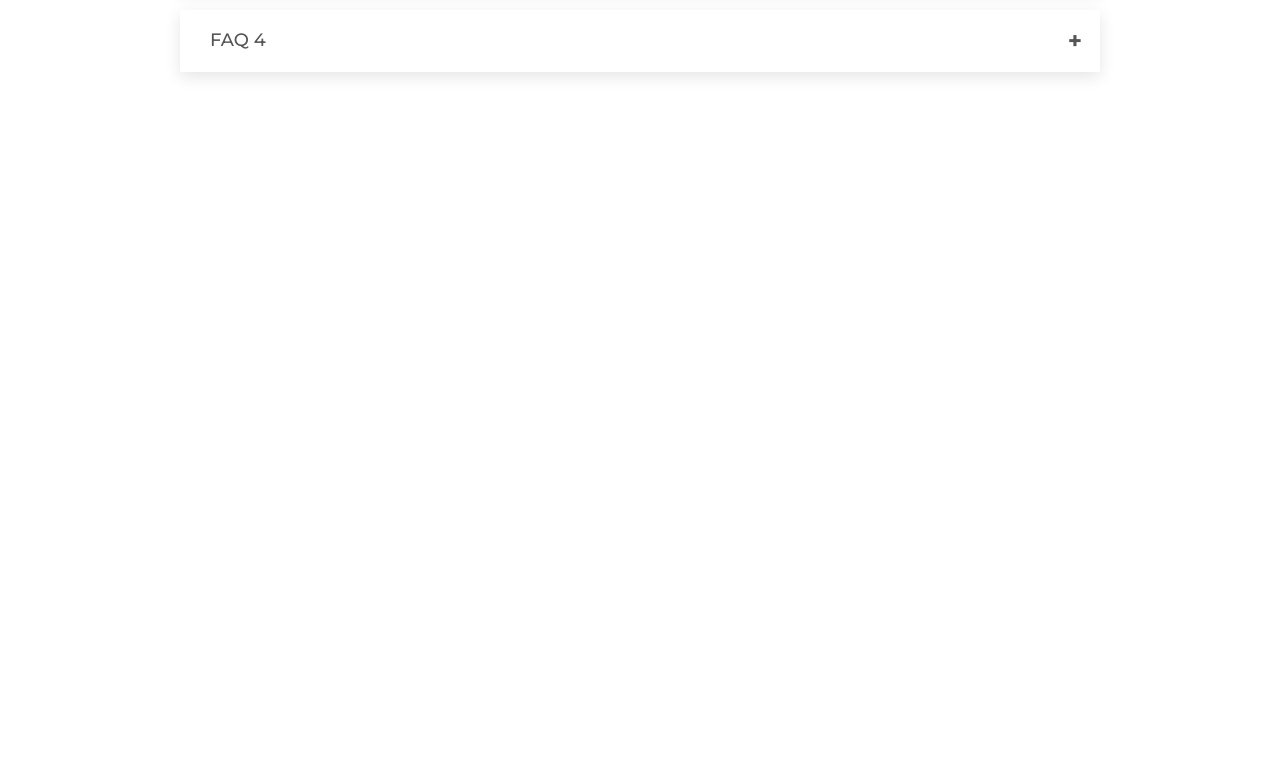
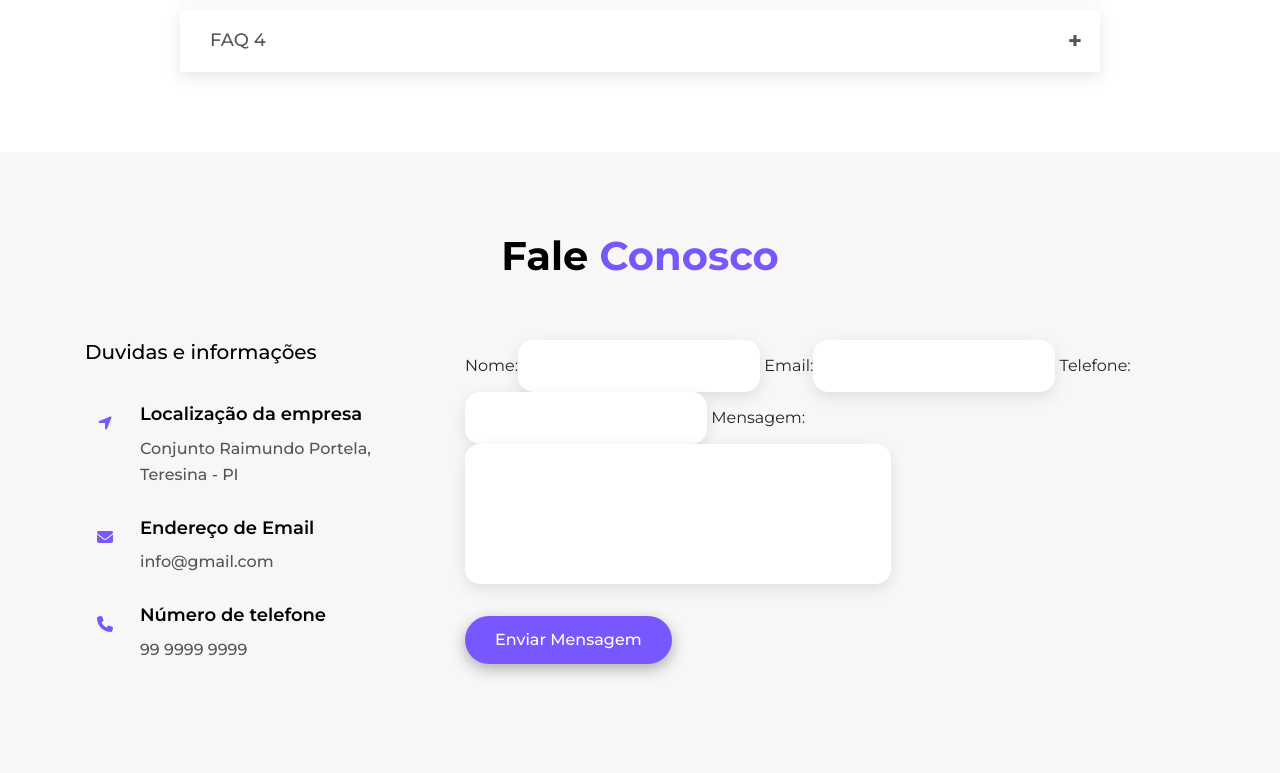
Before and after one commit to luanaAlm/service_page, a Django app: page / in a window 1280 px wide. Shown: the part 3045-3818 px from the top of the page. Before the commit the page ends 3122 px from the top, so only its background shows below. Run offline with Django 3.2, Linux system fonts and the light colour scheme; data that the repository does not hold is empty; some libraries are stand-ins or nearby versions.

Commit message:
section Contact

```diff
--- a/core/templates/index.html
+++ b/core/templates/index.html
@@ -225,4 +225,73 @@
     </div>
 </section>
 <!--Fim FAQ -->
+<!-- Inicio Contact -->
+<section class="contact section-padding">
+    <div class="container">
+        <div class="row justify-content-center">
+            <div class="col-lg-8">
+                <div class="section-title">
+                    <h2>Fale <span>Conosco</span></h2>
+                </div>
+            </div>
+        </div>
+        <div class="row">
+            <div class="col-lg-4 col-md-5">
+                <div class="contact-info">
+                    <h3>Duvidas e informações</h3>
+                    <div class="contact-info-item">
+                        <i class="fa fa-location-arrow" aria-hidden="true"></i>
+                        <h4>Localização da empresa</h4>
+                        <p>Conjunto Raimundo Portela, Teresina - PI</p>
+                    </div>
+                    <div class="contact-info-item">
+                        <i class="fa fa-envelope" aria-hidden="true"></i>
+                        <h4>Endereço de Email</h4>
+                        <p>info@gmail.com</p>
+                    </div>
+                    <div class="contact-info-item">
+                        <i class="fa fa-phone" aria-hidden="true"></i>
+                        <h4>Número de telefone</h4>
+                        <p>99 9999 9999</p>
+                    </div>
+                </div>
+            </div>
+            <div class="col-lg-8 col-md-7">
+                <div class="contact-form">
+                    <form action="{% url 'cliente_novo' %}" method="POST">
+                        <div class="row">
+                            <div class="col-lg-12">
+                                <div class="form-group">
+                                    <!--Seguranca-->
+                                    {% csrf_token %}
+                                    {{ form|bootstrap }}
+
+                                </div>
+                            </div>
+                        </div>
+                        <div class="row">
+                            <div class="col-lg-12">
+                                <button type="submit" class="btn btn-2">Enviar Mensagem</button>
+                            </div>
+                        </div>
+                    </form>
+                </div>
+            </div>
+            <!-- alerta -->
+        <!-- {% if messages %}
+            {% for message in messages %}
+                <div class="alert {{message.tags}} alert-dismissible fade show" role="alert">
+                    <strong>{{message}}</strong>
+                    <button type="button" class="close" data-dismiss="alert" aria-label="Close">
+                    <span aria-hidden="true">&times;</span>
+                    </button>
+                </div>
+            {% endfor %}
+        {% endif %} -->
+        <!--Fim Alerta -->
+        </div>
+    </div>
+
+</section>
+<!-- Fim Contact -->
 {% endblock %}
--- a/static/css/style.css
+++ b/static/css/style.css
@@ -67,6 +67,25 @@ ul {
 .btn-1:hover {
   color: #ffffff;
   background-color: var(--color-3);
+}
+.btn-2 {
+  background-color: var(--main-color);
+  padding: 12px 30px;
+  border: none;
+  border-radius: 30px;
+  color: #ffffff;
+  font-size: 16px;
+  text-transform: capitalize;
+  transition: all 0.5s ease;
+  box-shadow: var(--shadow-black-300);
+  font-weight: 500;
+}
+.btn-2:focus {
+  box-shadow: var(--shadow-black-300);
+}
+.btn-2:hover {
+  color: var(--main-color);
+  background-color: #ffffff;
 }
 @keyframes spin_01 {
   0% {
@@ -414,3 +433,87 @@ ul {
   line-height: 26px;
   margin: 0;
 }
+/*--------------------------------------------------------------
+# Contact
+--------------------------------------------------------------*/
+.contact {
+  background-color: var(--block-100);
+}
+.contact-info h3 {
+  font-size: 20px;
+  color: var(--block-900);
+  font-weight: 500;
+  margin: 0 0 40px;
+}
+.contact-info-item {
+  position: relative;
+  padding-left: 55px;
+  margin-bottom: 30px;
+}
+.contact-info-item i {
+  position: absolute;
+  height: 40px;
+  width: 40px;
+  border-radius: 50%;
+  font-size: 16px;
+  color: var(--main-color);
+  border: 1px solid --main-color;
+  text-align: center;
+  line-height: 38px;
+  left: 0;
+  top: 0;
+}
+.contact-info-item h4 {
+  font-size: 18px;
+  font-weight: 600;
+  margin: 0 0 10px;
+  color: var(--block-900);
+}
+.contact-info-item p {
+  font-size: 16px;
+  font-weight: 500;
+  margin: 0;
+  line-height: 26px;
+  color: var(--block-400);
+}
+.contact-form .form-group {
+  margin-bottom: 25px;
+}
+.contact-form .control-label {
+  padding-left: 10px;
+  font-size: 16px;
+  font-weight: 500;
+  margin: 0;
+  line-height: 26px;
+  color: var(--block-400);
+}
+.contact-form #id_nome,
+#id_email,
+#id_telefone {
+  height: 52px;
+  border: 1px solid transparent;
+  box-shadow: var(--shadow-black-100);
+  border-radius: 15px;
+  padding: 0 24px;
+  color: var(--block-900);
+  background-color: var(--block-000);
+  transition: all 0.5s ease;
+}
+.contact-form #id_mensagem {
+  padding-top: 12px !important;
+  height: 140px;
+  resize: none;
+  border: 1px solid transparent;
+  box-shadow: var(--shadow-black-100);
+  border-radius: 15px;
+  padding: 0 24px;
+  color: var(--block-900);
+  background-color: var(--block-000);
+  transition: all 0.5s ease;
+}
+.contact-form #id_nome:focus,
+#id_email:focus,
+#id_telefone:focus,
+#id_mensagem:focus {
+  border-color: var(--main-color);
+}
```
